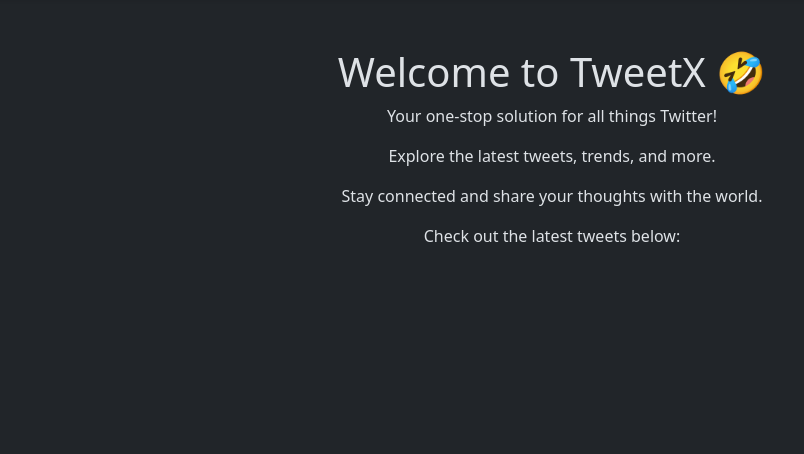
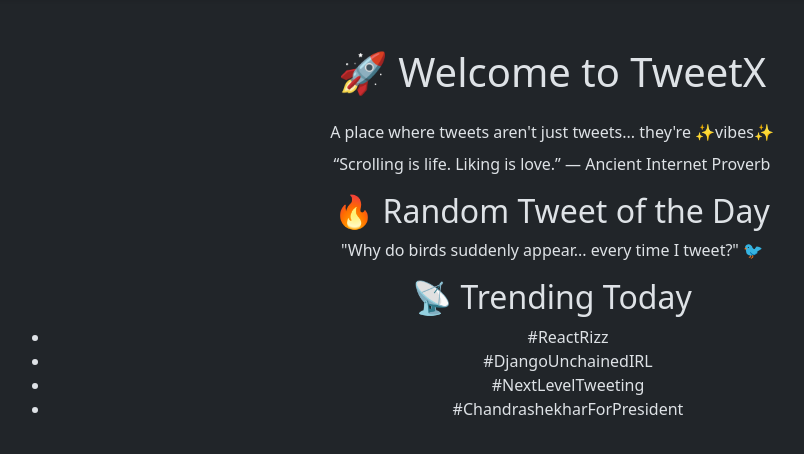
Before and after one commit to StarDust130/tweetX, a Django app: page /goti_moti/ in a window 1280 px wide. Shown: the part 57-511 px from the top of the page, without its empty margins (88-892 px from the left). Run offline with Django 5.2, Linux system fonts and the light colour scheme; some libraries are stand-ins or nearby versions.

Commit message:
Refactor URL configuration and update index template for improved layout and content presentation

```diff
--- a/goti_moti/urls.py
+++ b/goti_moti/urls.py
@@ -1,6 +1,5 @@
 
 
-from django.contrib import admin
 from django.urls import path
 from . import views
 
--- a/tweet/templates/index.html
+++ b/tweet/templates/index.html
@@ -1,19 +1,28 @@
 {% extends "layout.html" %}
 
-
 {% block title %}
-TweetX - Home Tweet Page 😁
+TweetX - Home
 {% endblock %}
 
 {% block content %}
-<div class="container">
-    <h1>Welcome to TweetX 🤣</h1>
-    <p>Your one-stop solution for all things Twitter!</p>
-    <p>Explore the latest tweets, trends, and more.</p>
-    <p>Stay connected and share your thoughts with the world.</p>
-    <p>Check out the latest tweets below:</p>
+<div class="container max-w-3xl mx-auto px-4 py-8 text-center">
+    <h1 class="text-4xl font-extrabold mb-4 text-blue-600">🚀 Welcome to TweetX</h1>
+    <p class="text-lg text-gray-600 mb-2">A place where tweets aren't just tweets... they're ✨vibes✨</p>
+    <p class="text-gray-500 italic mb-6">“Scrolling is life. Liking is love.” — Ancient Internet Proverb</p>
 
+    <div class="bg-gray-100 rounded-lg  p-6 mb-6">
+        <h2 class="text-2xl font-bold text-purple-600 mb-2">🔥 Random Tweet of the Day</h2>
+        <p class="text-gray-700">"Why do birds suddenly appear... every time I tweet?" 🐦</p>
     </div>
 
-
-    {% endblock %}
+    <div class=" rounded-lg p-6">
+        <h2 class="text-xl font-semibold text-green-700 mb-2">📡 Trending Today</h2>
+        <ul class="list-disc list-inside text-left text-gray-700">
+            <li>#ReactRizz</li>
+            <li>#DjangoUnchainedIRL</li>
+            <li>#NextLevelTweeting</li>
+            <li>#ChandrashekharForPresident</li>
+        </ul>
+    </div>
+</div>
+{% endblock %}
```
